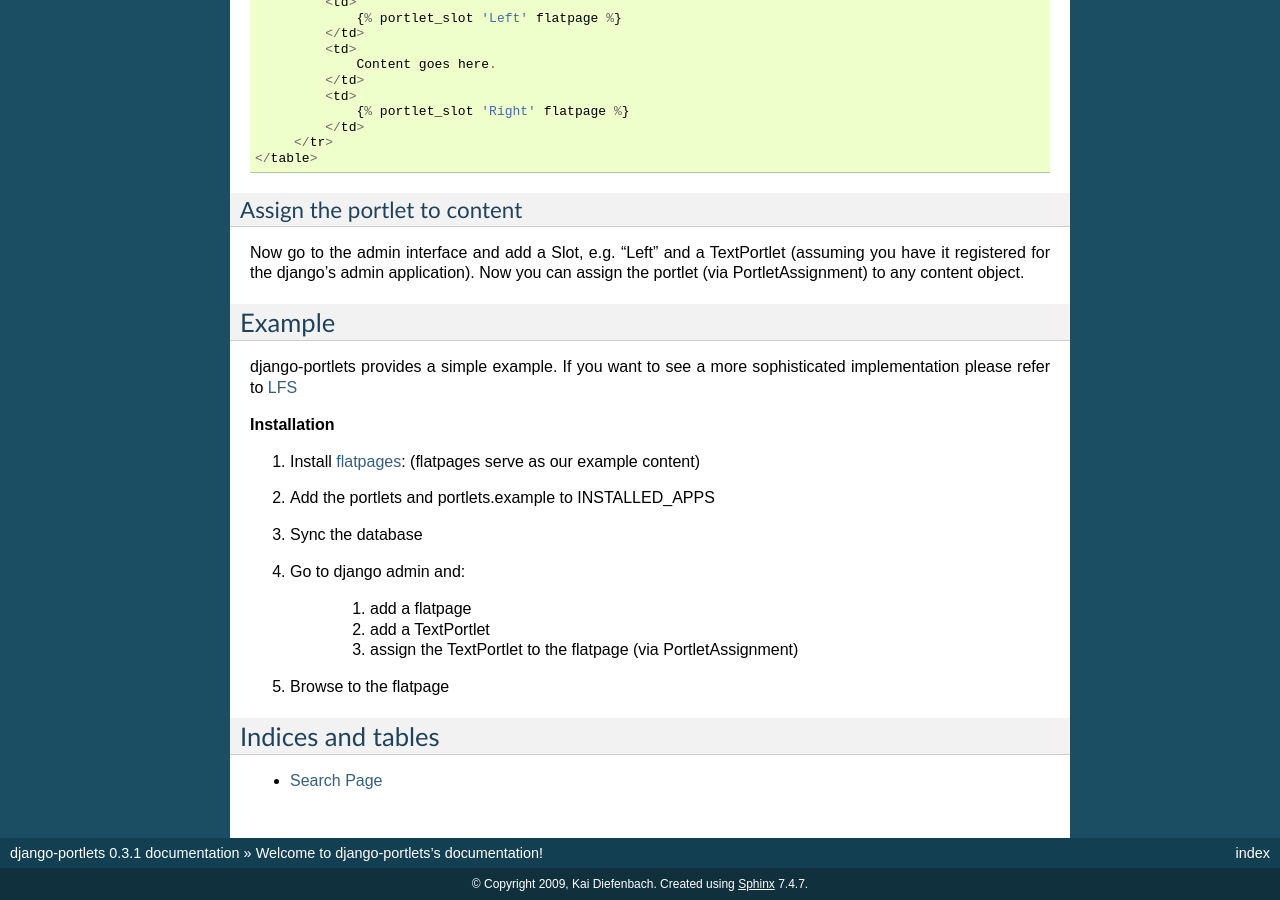
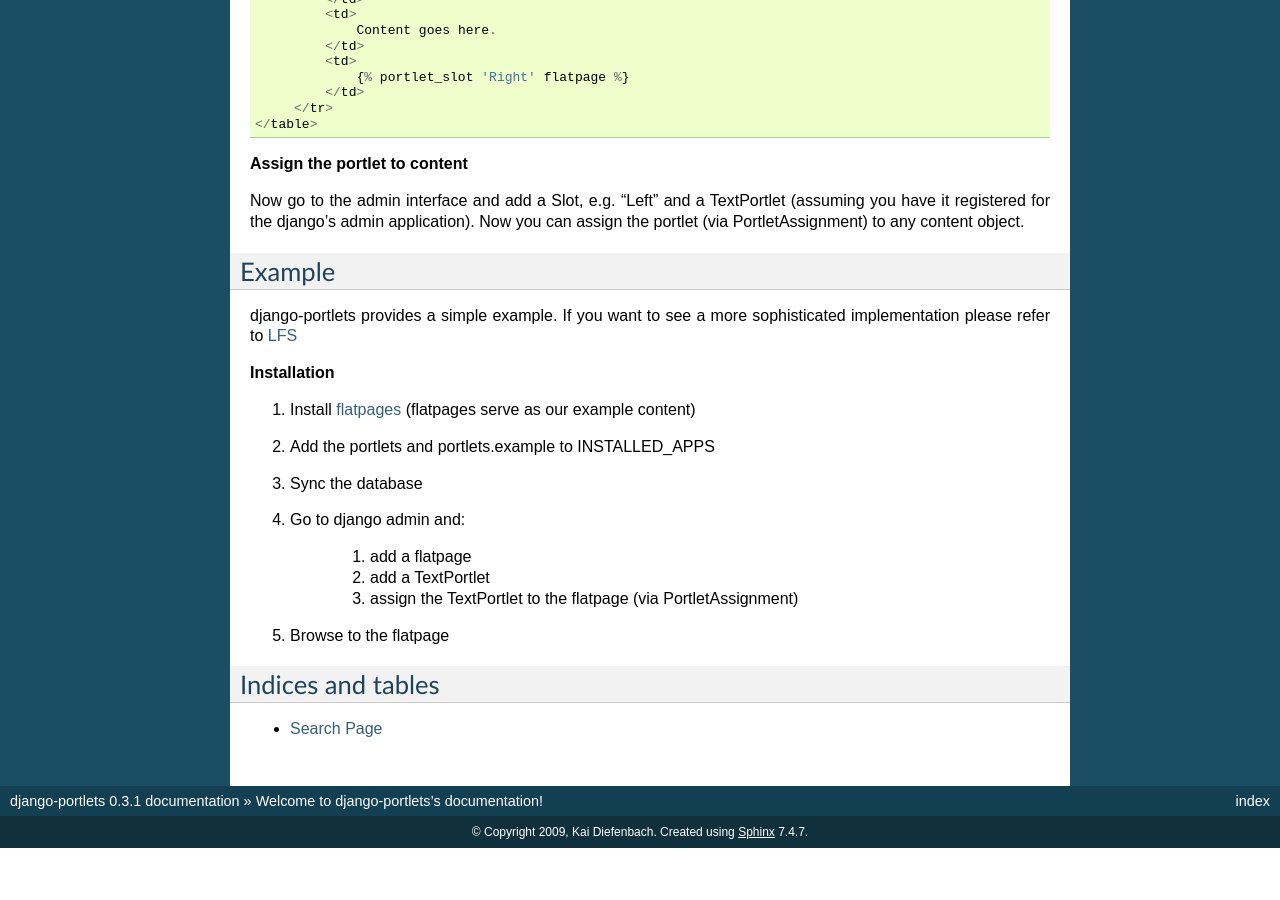
Before and after one commit to diefenbach/django-portlets, a Sphinx documentation site: the page built from docs/index.rst, in a window 1280 px wide and 900 px high, scrolled down 1462 px. Built offline with Sphinx 7.4.7, drawn with Linux system fonts in a browser that asks for light colours; after the commit the page ends 2310 px from its top, so only the background shows below that; some of the changed text lies outside the part shown.

Commit message:
Fixed Typos

```diff
--- a/README.txt
+++ b/README.txt
@@ -18,6 +18,8 @@
 
 Changes
 =======
+
+* Changed documentation to one page (for now)
 
 0.3.1 (2009-10-14)
 ------------------
--- a/docs/index.rst
+++ b/docs/index.rst
@@ -26,8 +26,7 @@
 In order to use django portlets you first have to implement a portlet. This is
 done by inheriting from the provided base class, for instance:
 
-Create a portlet
-----------------
+**Create a portlet**
 
 Let's create a simple text portlet::
 
@@ -66,8 +65,7 @@
         class Meta:
             model = TextPortlet
 
-Register the portlet
---------------------
+**Register the portlet**
 
 In order to make it available for selection, the portlet has to be registered
 (make sure that this is called, when django starts up)::
@@ -94,8 +92,7 @@
         </tr>
    </table>
 
-Assign the portlet to content
------------------------------
+**Assign the portlet to content**
 
 Now go to the admin interface and add a Slot, e.g. "Left" and a TextPortlet
 (assuming you have it registered for the django's admin application). Now you
@@ -109,7 +106,7 @@
 
 **Installation**
 
-1. Install `flatpages`_: (flatpages serve as our example content)
+1. Install `flatpages`_ (flatpages serve as our example content)
 
 2. Add the portlets and portlets.example to INSTALLED_APPS
 
```
Also changed, not shown: 5 other files.
